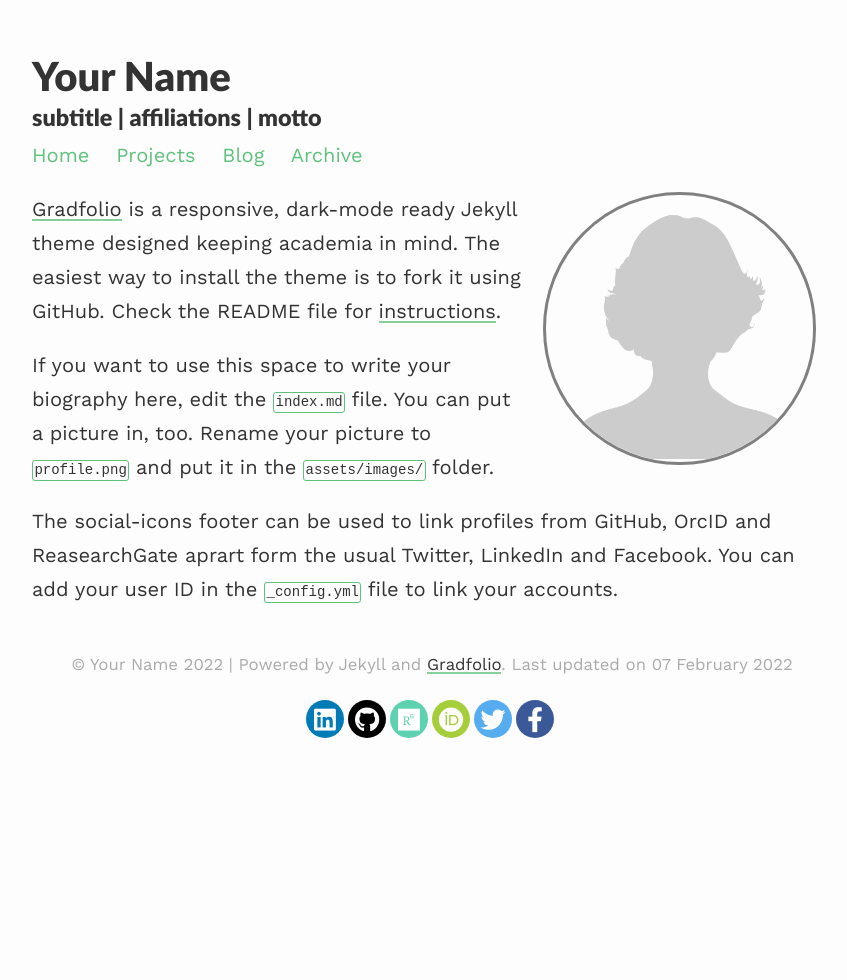
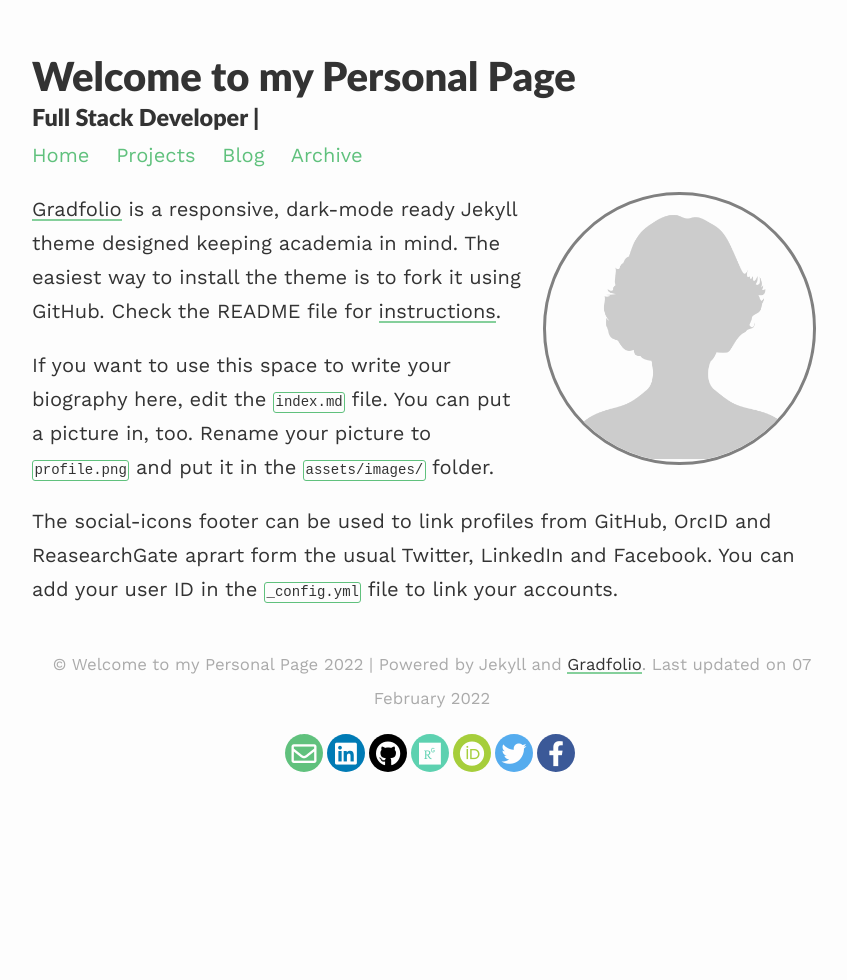
Before and after one commit to facumedero/facumedero.github.io, a Jekyll site: the page built from index.md, in a window 1280 px wide. Shown: the whole page, without its empty margins (208-1055 px from the left). Built offline with Jekyll 4.4.1, drawn with Linux system fonts in a browser that asks for light colours; nearby versions of some CDN libraries.

Commit message:
modify some personal attributes

```diff
--- a/_config.yml
+++ b/_config.yml
@@ -1,11 +1,11 @@
 ### your site title here
 
-title: Your Name
-description: subtitle | affiliations | motto
+title: Welcome to my Personal Page
+description: Full Stack Developer |
 
-baseurl: /gradfolio #name of GitHub repository
+baseurl: / #name of GitHub repository (facumedero.github.io/)
 url: "" #custom url to be used instead of GitHub repository
-email: #
+email: facundomedero26@gmail.com#
 
 
 highlighter: rouge
@@ -19,8 +19,8 @@ paginate_path: /blog/page:num/
 # Social media links in footer
 facebook: "#"
 twitter: "#"
-linkedin: "#"
-github: "#"
+linkedin: "facundo-medero-3b55a6172/"
+github: "facumedero"
 researchgate: "#"
 orcid: "#"
 
--- a/_includes/analytics.html
+++ /dev/null
@@ -1,6 +0,0 @@
-<!-- Google Analytics Tracking code -->
-<script src="https://cdn.jsdelivr.net/npm/ga-lite@1/dist/ga-lite.min.js" async></script>
-<script>
-var galite = galite || {};
-galite.UA = '{{site.analytics}}';
-</script>
--- a/_layouts/default.html
+++ b/_layouts/default.html
@@ -45,8 +45,6 @@
 
         </footer>
 
-        {% include analytics.html %}
-
     </body>
 
 </html>
```
Also changed, not shown: _includes/disqus.html (deleted, +0 -11 lines).
